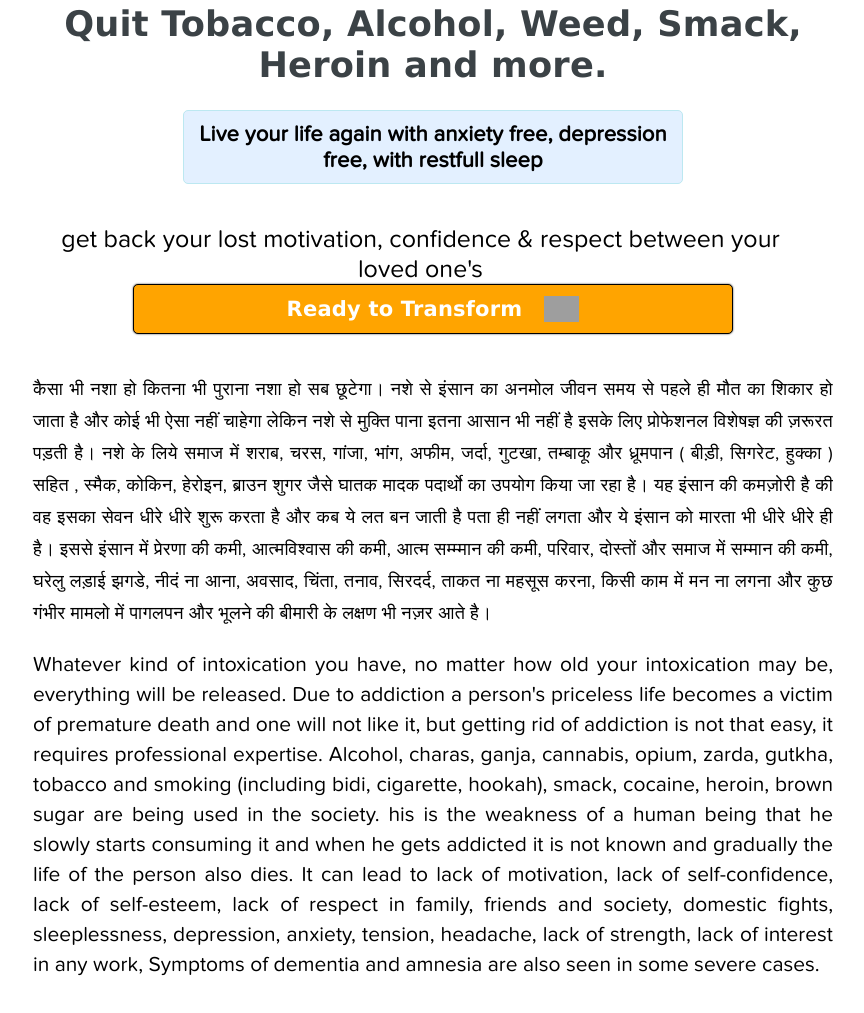
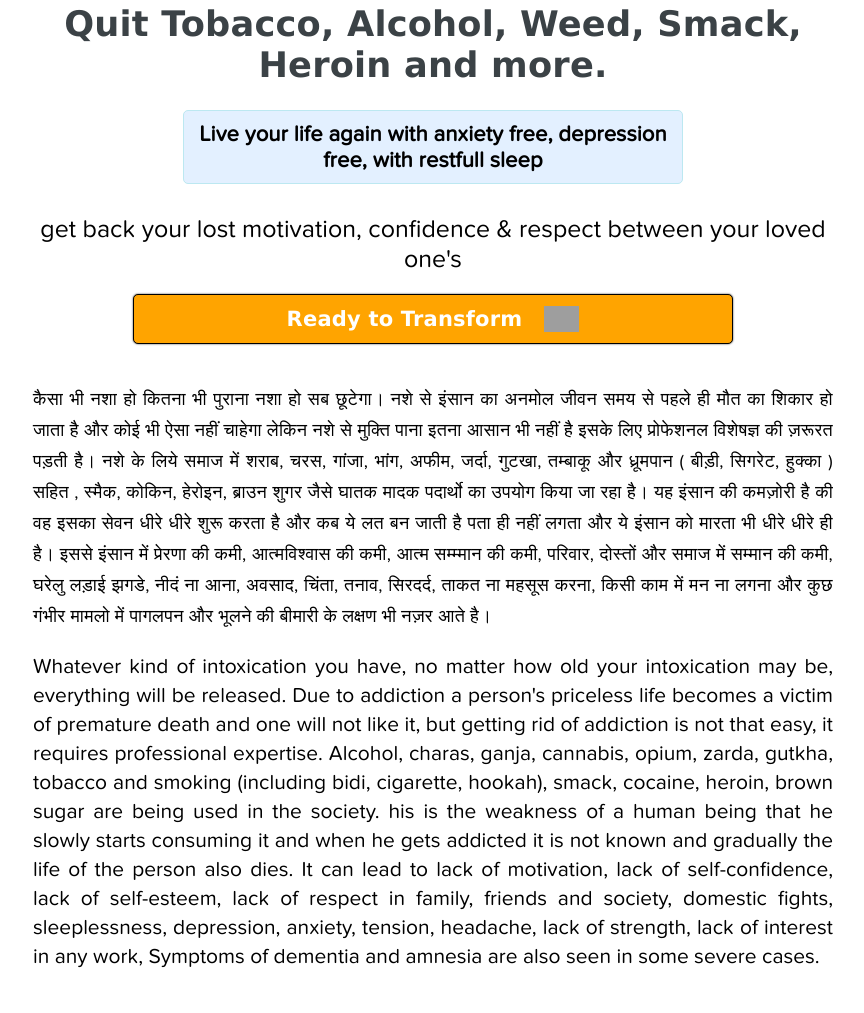
Before and after one commit to mujtaba-faraz/nasha, a plain HTML site: page index.html in a window 1280 px wide. Shown: the part 87-1100 px from the top of the page, without its empty margins (207-1071 px from the left). Drawn offline with Linux system fonts and the light colour scheme; grey boxes are pictures that could not be loaded.

Commit message:
Update styles.css

```diff
--- a/styles.css
+++ b/styles.css
@@ -27,7 +27,7 @@
   width: 500px;
   border-radius: 5px;
   color: black;
-  margin: 0px auto 40px auto;
+  margin: 0px auto 25px auto;
   display: flex;
   flex-direction: column;
   justify-content: center;
@@ -92,7 +92,7 @@ input::-webkit-input-placeholder {
   font-size: 25px;
 }
 .offer1 p:first-child {
-  margin-right: 25px;
+  margin-bottom: 20px;
 }
 .offer p {
   font-family: proxima;
@@ -176,13 +176,13 @@ input::-webkit-input-placeholder {
 .smallblog p:first-child {
   font-size: 18px;
   letter-spacing: 0.3px;
-  line-height: 32px;
+  line-height: 31px;
   margin-bottom: 20px;
   text-align: justify;
 }
 .smallblog p:last-child {
   font-size: 21px;
-  line-height: 30px;
+  line-height: 29px;
   margin-bottom: 25px;
   text-align: justify;
 }
```
